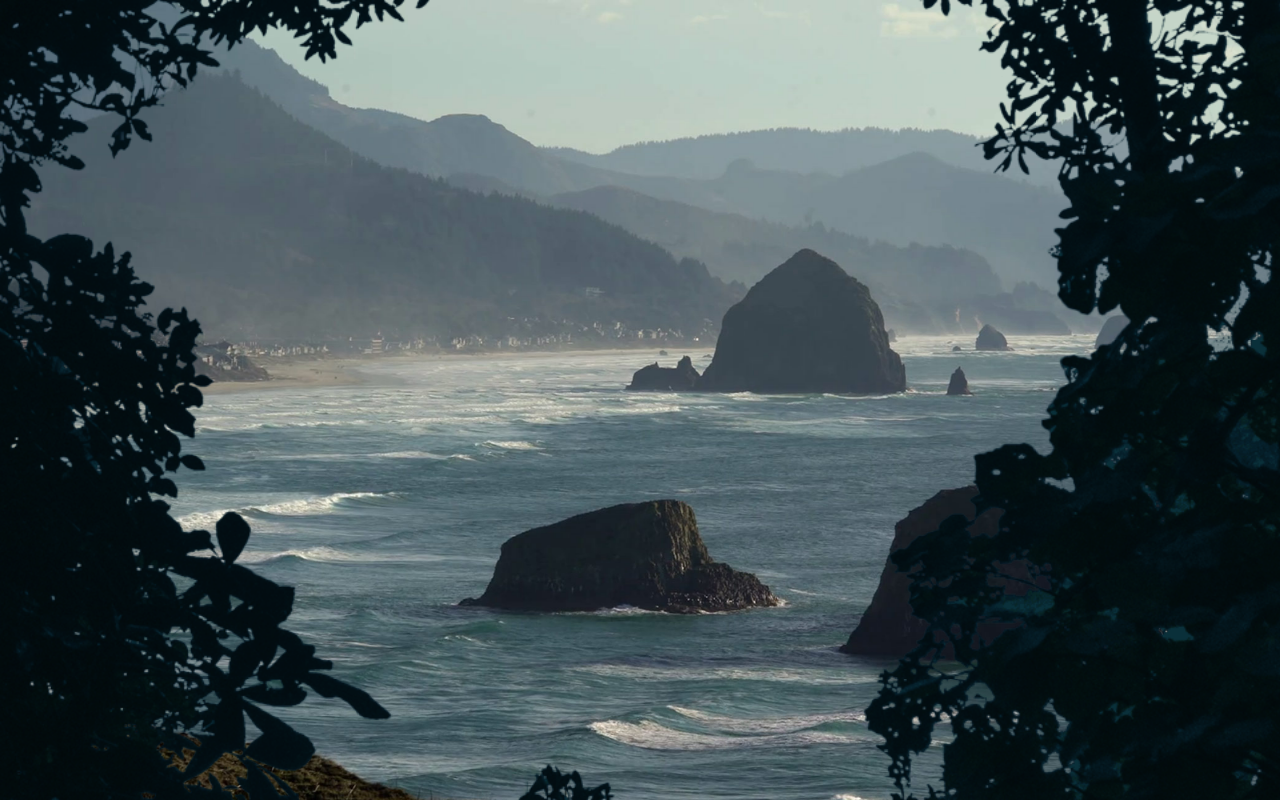
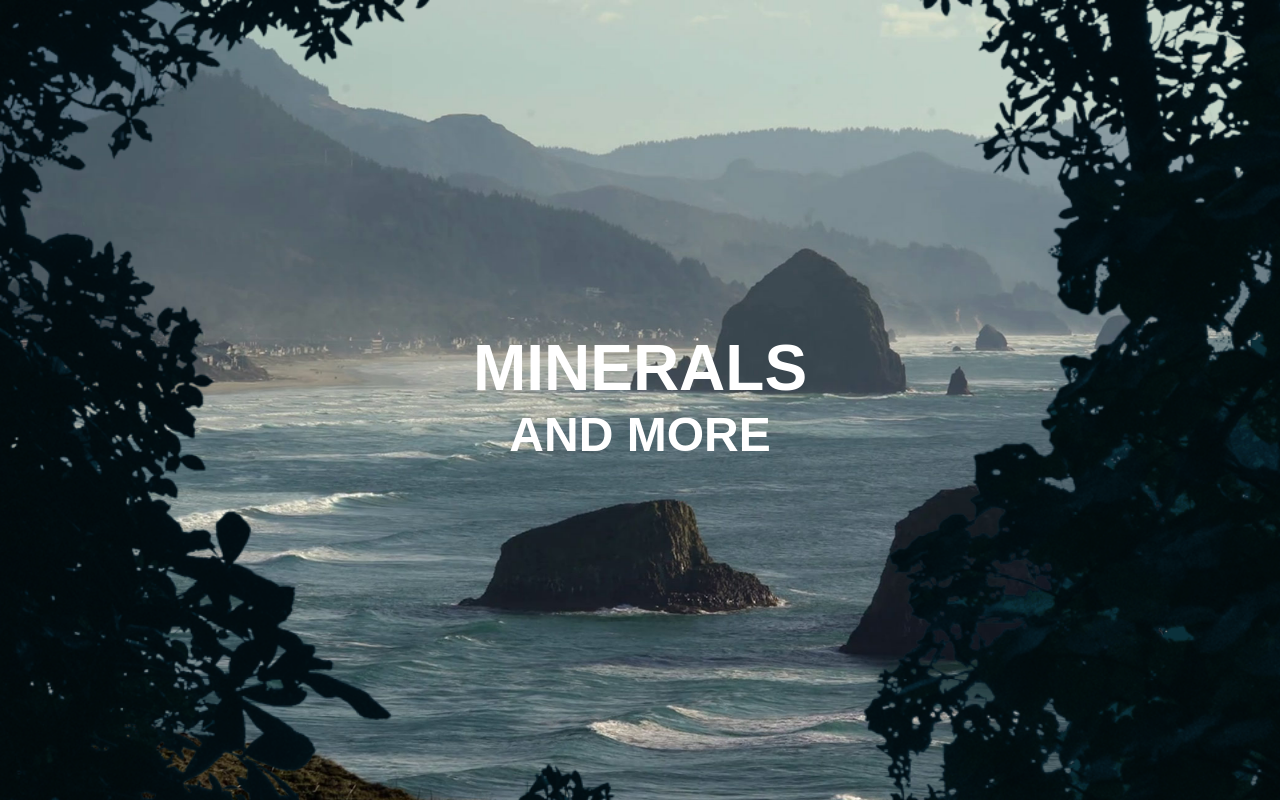
Before and after one commit to nikremenskovs/minerals-deployment, a Vue app: page / in a window 1280 px wide. Shown: the top 800 px of the page. Built offline with nearby package versions, Linux system fonts and the light colour scheme.

Commit message:
Task 2 - create text content (#3)
-Add overlay for better text readibility
-Add text content
-Add parallax animations to text content & overlay
-Add font-family

```diff
--- a/src/components/homepage/HeroSection.vue
+++ b/src/components/homepage/HeroSection.vue
@@ -1,7 +1,22 @@
 <template>
     <div class="img-container">
         <div class="background"></div>
+        <div class="overlay"></div>
         <div class="foreground"></div>
+    </div>
+    <div class="hero-title">
+        <h1>Minerals</h1>
+        <h2>and more</h2>
+    </div>
+    <div class="hero-info">
+        <h2>why us?</h2>
+        <p>You should buy minerals because they are beautiful, they appeal
+            to
+            you, each one is unique, natural, and not
+            man-made. Do not buy minerals as investments - unless you have 20 years to wait for a return on your
+            investment. And definitely do not believe a mineral dealer if he advises you to invest in minerals -
+            the
+            only person that will realize a profit is the dealer.</p>
     </div>
 </template>
 
@@ -14,10 +29,18 @@ const maxBackgroundSize = 114
 const backgroundSize = computed(() => windowScroll.y.value / (maxBackgroundSize - 100))
 const backgroundTransform = computed(() => (100 + backgroundSize.value * 0.4) / 100)
 const foregroundTransform = computed(() => (100 + backgroundSize.value) / 100)
+const heroTitleOpacity = computed(() => 1 - windowScroll.y.value / 10)
+const heroInfoOpacity = computed(() => 0 + windowScroll.y.value / 1000)
+const overlayOpacity = computed(() => 0 + windowScroll.y.value / 2500)
+const heroInfoParaTransform = computed(() => `${(100 + windowScroll.y.value / 20) * -1}px`)
 
 </script>
 
 <style scoped lang="scss">
+* {
+    font-family: sans-serif;
+}
+
 .img-container {
     height: 2000px;
 }
@@ -32,6 +55,14 @@ const foregroundTransform = computed(() => (100 + backgroundSize.value) / 100)
     transform: scale3d(#{v-bind(backgroundTransform)}, #{v-bind(backgroundTransform)}, 1);
 }
 
+.overlay {
+    position: fixed;
+    width: 100%;
+    height: 100vh;
+    background-color: black;
+    opacity: v-bind(overlayOpacity);
+}
+
 .foreground {
     background-image: url('../../assets/images/foreground.png');
     background-size: cover;
@@ -43,4 +74,39 @@ const foregroundTransform = computed(() => (100 + backgroundSize.value) / 100)
     scale: 1.5;
     transform: scale3d(#{v-bind(foregroundTransform)}, #{v-bind(foregroundTransform)}, 1);
 }
+
+.hero-title {
+    position: relative;
+    text-transform: uppercase;
+    text-align: center;
+    color: white;
+    font-size: 2rem;
+    position: fixed;
+    left: 50%;
+    top: 50%;
+    transform: translate(-50%, -50%);
+    line-height: 75%;
+    opacity: v-bind(heroTitleOpacity)
+}
+
+.hero-info {
+    position: fixed;
+    left: 50%;
+    top: 50%;
+    text-align: center;
+    color: white;
+    opacity: v-bind(heroInfoOpacity);
+}
+
+.hero-info h2 {
+    text-transform: capitalize;
+    font-size: 3rem;
+    transform: translate(-50%, -250%);
+}
+
+.hero-info p {
+    font-size: 1rem;
+    padding: 0 0.1rem;
+    transform: translate3d(-50%, #{v-bind(heroInfoParaTransform)}, 0px);
+}
 </style>
```
